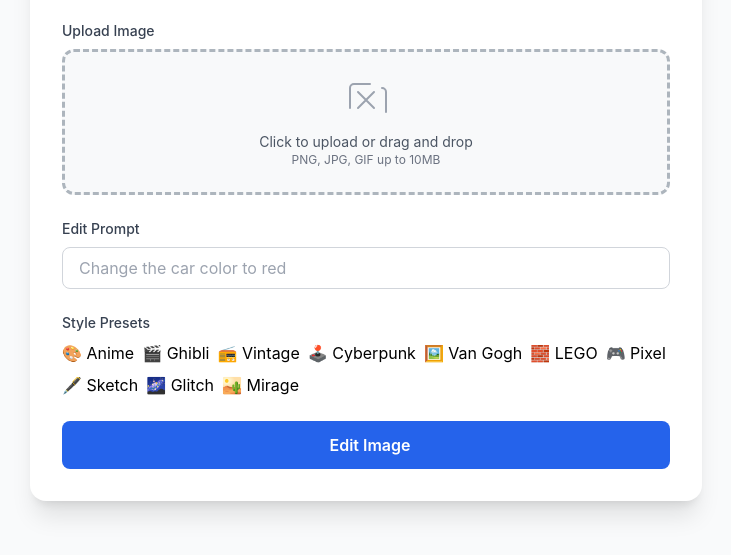
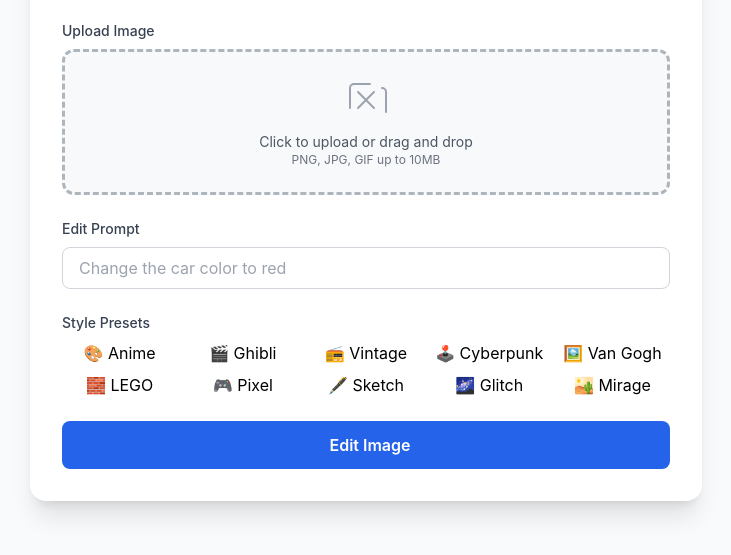
Before and after one commit to mirakizen/kamuy-test1, a website: page index.html in a window 1280 px wide. Shown: the part 201-756 px from the top of the page, without its empty margins (274-1005 px from the left). Drawn offline with nearby package versions, Linux system fonts and the light colour scheme.

Commit message:
fix: make style buttons clickable and improve layout

```diff
--- a/index.html
+++ b/index.html
@@ -19,7 +19,15 @@
     .style-btn:not(.active):hover {
       @apply border-blue-500 bg-blue-50;
     }
+    .style-grid {
+      display: grid;
+      grid-template-columns: repeat(5, 1fr);
+      gap: 0.5rem;
+    }
     @keyframes spin { 0% { transform: rotate(0deg); } 100% { transform: rotate(360deg); } }
+    @media (max-width: 640px) {
+      .style-grid { grid-template-columns: repeat(3, 1fr); }
+    }
   </style>
 </head>
 <body class="bg-gray-50 min-h-screen flex items-center justify-center p-6">
@@ -58,7 +66,7 @@
       <!-- Style Presets -->
       <div class="mb-6">
         <label class="block text-sm font-medium text-gray-700 mb-2">Style Presets</label>
-        <div class="flex flex-wrap gap-2">
+        <div class="style-grid">
           <button type="button" class="style-btn border-gray-300" onclick="toggleStyle(this, 'anime')">🎨 Anime</button>
           <button type="button" class="style-btn border-gray-300" onclick="toggleStyle(this, 'studio ghibli')">🎬 Ghibli</button>
           <button type="button" class="style-btn border-gray-300" onclick="toggleStyle(this, 'vintage')">📻 Vintage</button>
@@ -157,6 +165,7 @@
         button.classList.add("active");
         selectedStyles.add(style);
       }
+      console.log("Selected styles:", Array.from(selectedStyles)); // Debug
     }
 
     function getStylePrompt() {
@@ -201,7 +210,6 @@
         loading.classList.remove("hidden");
         resultDiv.classList.add("hidden");
 
-        // Combine user prompt + style prompts
         const finalPrompt = stylePrompt ? (prompt ? `${prompt}, ${stylePrompt}` : stylePrompt) : prompt;
 
         const base64Image = await fileToBase64(imageFile);
```
